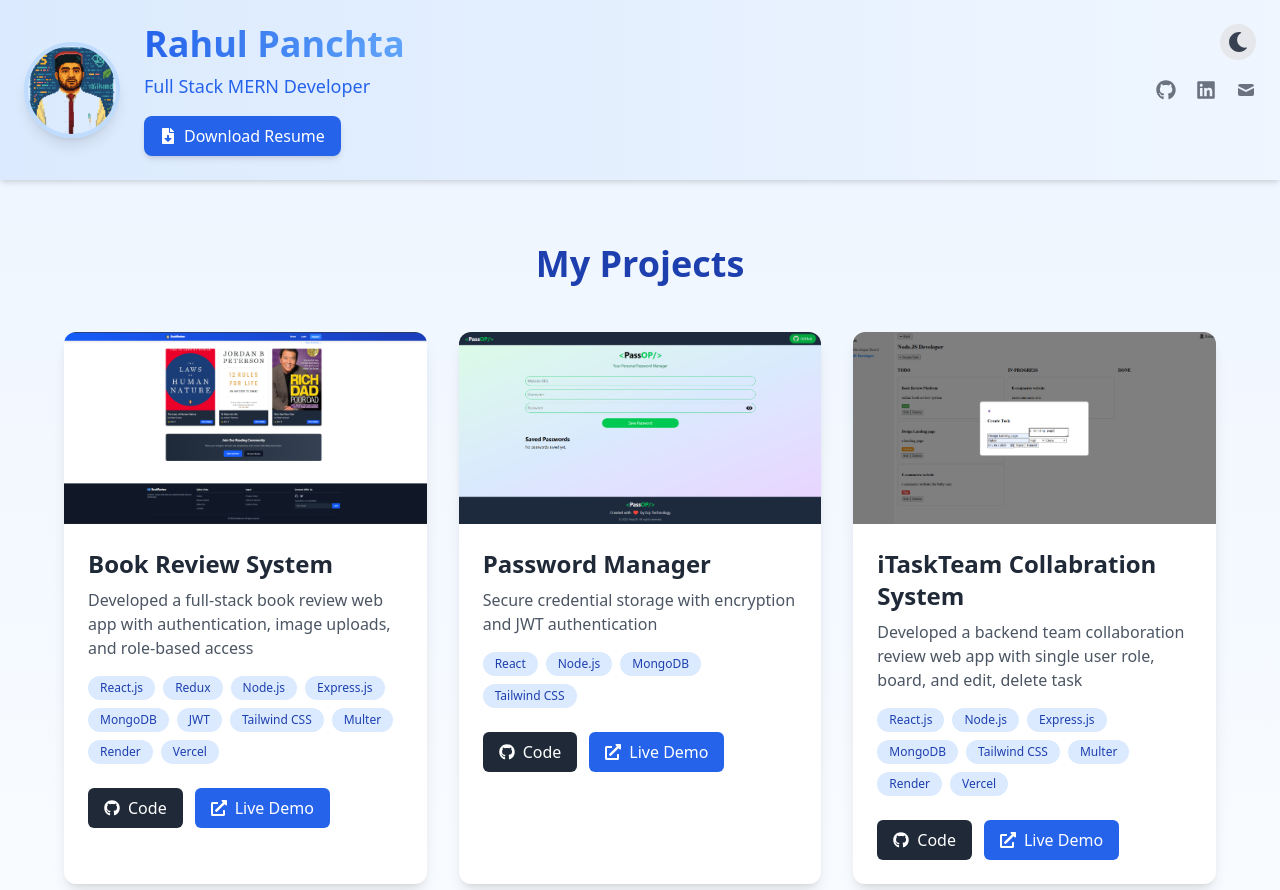
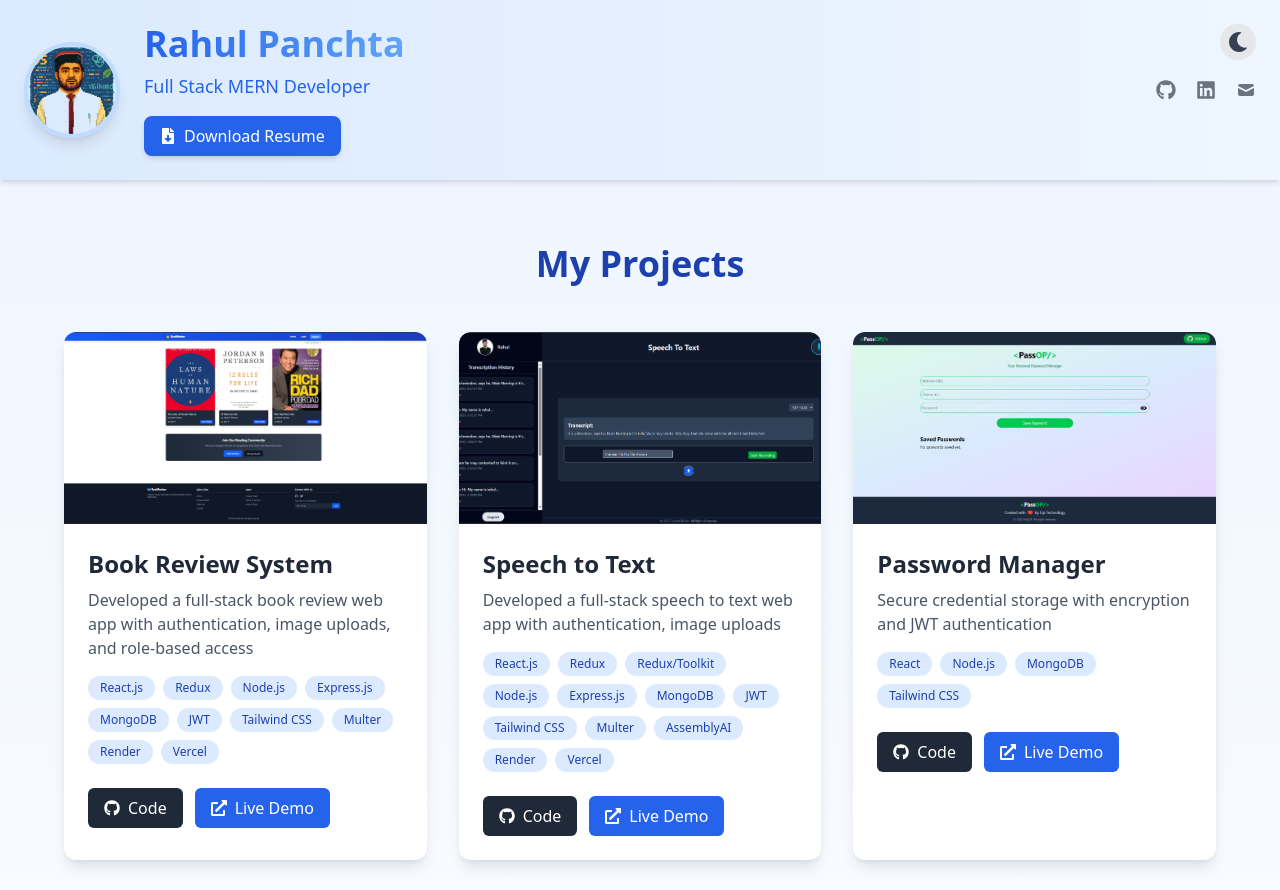
Before and after one commit to ErRahulPanchta/My-Portfolio-Frontend, a React (Vite) app: page /projects in a window 1280 px wide. Shown: the top 890 px of the page. Built offline with nearby package versions, Linux system fonts and the light colour scheme.

Commit message:
added new project

```diff
--- a/src/pages/Projects.jsx
+++ b/src/pages/Projects.jsx
@@ -15,13 +15,21 @@ const Projects = () => {
       featured: true
     },
     {
+      name: "Speech to Text",
+      description: "Developed a full-stack speech to text web app with authentication, image uploads ",
+      tech: ["React.js", "Redux","Redux/Toolkit", "Node.js", "Express.js", "MongoDB", "JWT", "Tailwind CSS", "Multer", "AssemblyAI", "Render", "Vercel"],
+      image: "/images/stt.png",
+      github: "https://github.com/ErRahulPanchta/SpeechToText-Frontend",
+      demo: "https://speech-to-text-one-gamma.vercel.app/",
+      featured: true
+    },
+    {
       name: "Password Manager",
       description: "Secure credential storage with encryption and JWT authentication",
       tech: ["React", "Node.js", "MongoDB", "Tailwind CSS"],
       image: "/images/password.png",
       github: "https://github.com/ErRahulPanchta/password-manager",
-      demo: "https://erp-password-manager.vercel.app/",
-      featured: true
+      demo: "https://erp-password-manager.vercel.app/"
     },
     {
       name: "iTaskTeam Collabration System",
```
Also changed, not shown: public/images/stt.png (added).
